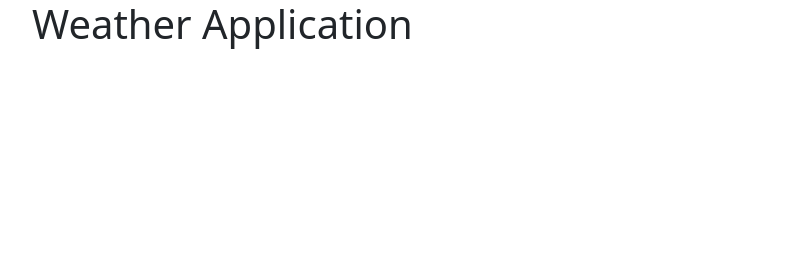
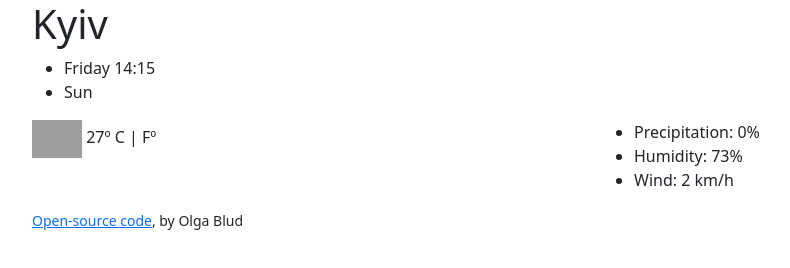
Before and after one commit to OlgaBlud/WeatherApp_SheCodesWeek7, a plain HTML site: page index.html in a window 1280 px wide. Shown: the whole page, without its empty margins (50-840 px from the left). Drawn offline with nearby package versions, Linux system fonts and the light colour scheme; grey boxes are pictures that could not be loaded.

Commit message:
Added html structure

```diff
--- a/index.html
+++ b/index.html
@@ -15,7 +15,37 @@
   </head>
   <body>
     <div class="container">
-      <h1>Weather Application</h1>
+      <div class="weather-block">
+        <h1>Kyiv</h1>
+        <ul>
+          <li>Friday 14:15</li>
+          <li>Sun</li>
+        </ul>
+        <div class="row">
+          <div class="col-6">
+            <img
+              src="https://png.pngtree.com/png-clipart/20201208/original/pngtree-sun-clipart-yellow-cartoon-cute-sun-png-image_5564321.png"
+              alt="Sun"
+              width="50"
+            />
+            27º С | Fº
+          </div>
+          <div class="col-6">
+            <ul>
+              <li>Precipitation: 0%</li>
+              <li>Humidity: 73%</li>
+              <li>Wind: 2 km/h</li>
+            </ul>
+          </div>
+        </div>
+      </div>
+      <small>
+        <a
+          href="https://github.com/OlgaBlud/WeatherApp_SheCodesWeek7"
+          target="_blank"
+          >Open-source code</a
+        >, by Olga Blud
+      </small>
     </div>
     <script src="./index.js"></script>
   </body>
```
